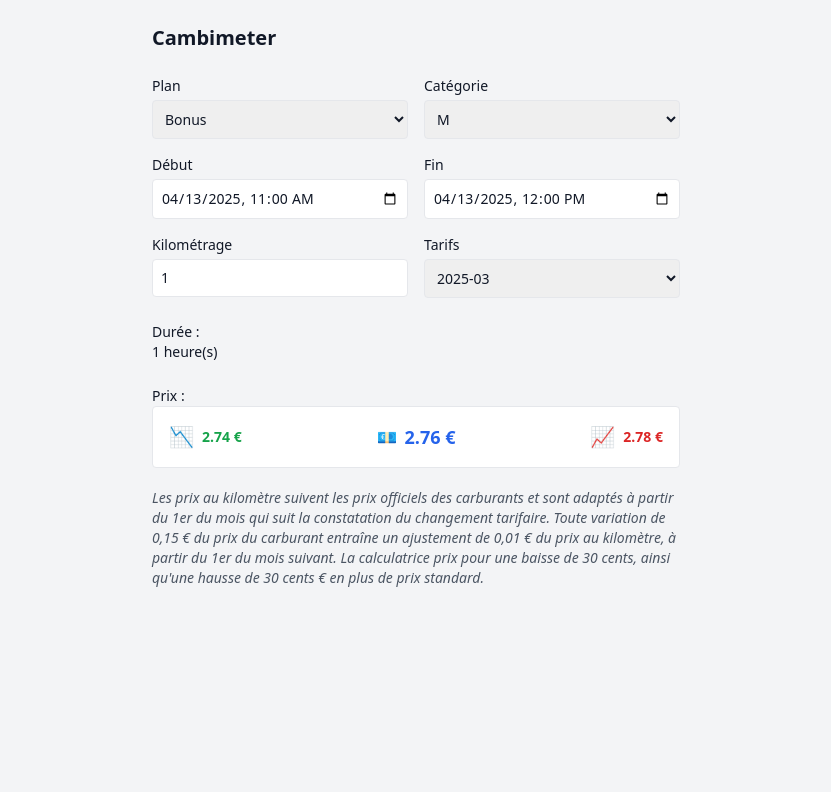
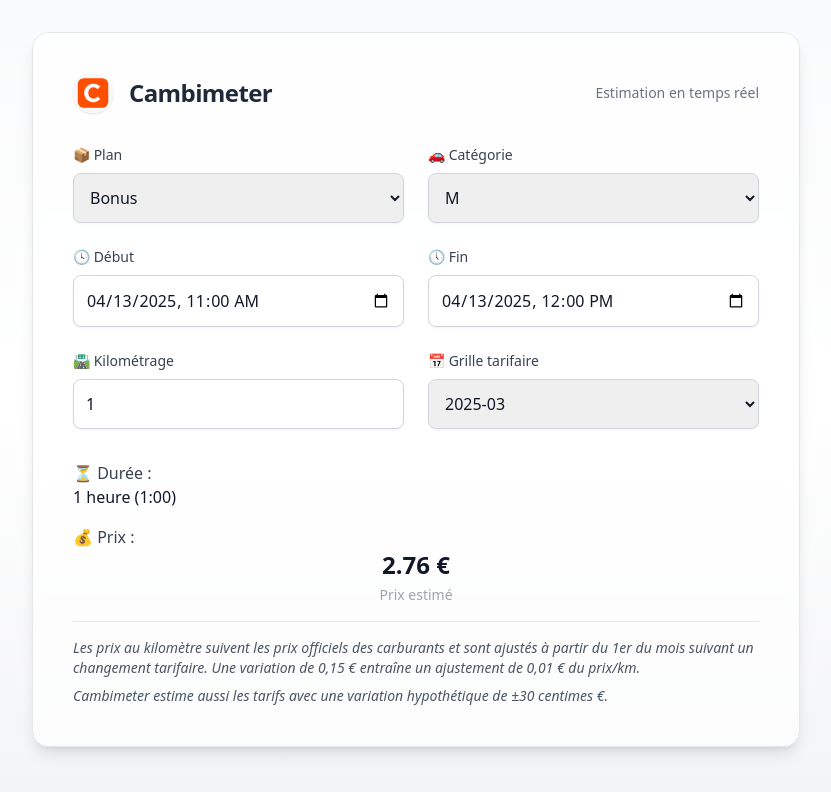
Before and after one commit to gautiermorel/cambimeter, a Vue app: page / in a window 1280 px wide. Shown: the top 792 px of the page, without its empty margins (224-1055 px from the left). Built offline with nearby package versions, Linux system fonts and the light colour scheme.

Commit message:
chore: release 2.1.0

```diff
--- a/package.json
+++ b/package.json
@@ -1,6 +1,6 @@
 {
   "name": "cambio",
-  "version": "2.0.0",
+  "version": "2.1.0",
   "type": "module",
   "scripts": {
     "dev": "vite",
--- a/src/App.vue
+++ b/src/App.vue
@@ -1,11 +1,36 @@
 <template>
-  <div class="max-w-xl mx-auto p-4 sm:p-6 space-y-6 text-base sm:text-sm">
-    <h1 class="text-xl font-bold">Cambimeter</h1>
+  <div
+    class="min-h-screen bg-gradient-to-b from-gray-50 via-white to-gray-100 px-4 py-8"
+  >
+    <div
+      class="max-w-3xl mx-auto bg-white/70 backdrop-blur-sm rounded-2xl shadow-lg border border-gray-200 p-6 sm:p-10 space-y-8"
+    >
+      <!-- Header -->
+      <div class="flex items-center justify-between">
+        <div class="flex items-center gap-4">
+          <img
+            src="/favicon.svg"
+            alt="Cambimeter Logo"
+            class="h-10 w-10 rounded-full shadow"
+          />
+          <h1 class="text-2xl font-extrabold tracking-tight text-gray-800">
+            Cambimeter
+          </h1>
+        </div>
+        <span class="text-sm text-gray-500">Estimation en temps réel</span>
+      </div>
 
-    <div class="grid gap-4 grid-cols-1 sm:grid-cols-2">
+      <!-- Form Grid -->
+      <div class="grid grid-cols-1 sm:grid-cols-2 gap-6">
+        <!-- Plan -->
         <div>
-        <label class="block mb-1 font-medium">Plan</label>
-        <select v-model="plan" class="w-full p-2 border rounded">
+          <label class="block mb-2 text-sm font-medium text-gray-700"
+            >📦 Plan</label
+          >
+          <select
+            v-model="plan"
+            class="w-full p-3 border border-gray-300 rounded-lg shadow-sm focus:outline-none focus:ring-2 focus:ring-blue-500"
+          >
             <option disabled value="">Choisir un plan</option>
             <option value="start">Start</option>
             <option value="bonus">Bonus</option>
@@ -13,9 +38,15 @@
           </select>
         </div>
 
+        <!-- Catégorie -->
         <div>
-        <label class="block mb-1 font-medium">Catégorie</label>
-        <select v-model="category" class="w-full p-2 border rounded">
+          <label class="block mb-2 text-sm font-medium text-gray-700"
+            >🚗 Catégorie</label
+          >
+          <select
+            v-model="category"
+            class="w-full p-3 border border-gray-300 rounded-lg shadow-sm focus:outline-none focus:ring-2 focus:ring-blue-500"
+          >
             <option disabled value="">Choisir une catégorie</option>
             <option value="XS">XS</option>
             <option value="S">S</option>
@@ -25,39 +56,54 @@
           </select>
         </div>
 
+        <!-- Début -->
         <div>
-        <label class="block mb-1 font-medium">Début</label>
+          <label class="block mb-2 text-sm font-medium text-gray-700"
+            >🕓 Début</label
+          >
           <input
             type="datetime-local"
             v-model="startTime"
             @change="handleStartChange"
-          class="w-full p-2 border rounded"
+            class="w-full p-3 border border-gray-300 rounded-lg shadow-sm focus:outline-none focus:ring-2 focus:ring-blue-500"
           />
         </div>
 
+        <!-- Fin -->
         <div>
-        <label class="block mb-1 font-medium">Fin</label>
+          <label class="block mb-2 text-sm font-medium text-gray-700"
+            >🕔 Fin</label
+          >
           <input
             type="datetime-local"
             v-model="endTime"
-          class="w-full p-2 border rounded"
+            class="w-full p-3 border border-gray-300 rounded-lg shadow-sm focus:outline-none focus:ring-2 focus:ring-blue-500"
           />
         </div>
 
+        <!-- Kilométrage -->
         <div>
-        <label class="block mb-1 font-medium">Kilométrage</label>
+          <label class="block mb-2 text-sm font-medium text-gray-700"
+            >🛣️ Kilométrage</label
+          >
           <input
             type="number"
             min="0"
             v-model.number="kms"
-          class="w-full p-2 border rounded"
+            class="w-full p-3 border border-gray-300 rounded-lg shadow-sm focus:outline-none focus:ring-2 focus:ring-blue-500"
           />
         </div>
 
+        <!-- Tarifs -->
         <div>
-        <label class="block mb-1 font-medium">Tarifs</label>
-        <select v-model="rate" class="w-full p-2 border rounded">
-          <option disabled value="">Choisir une grille de tarifs</option>
+          <label class="block mb-2 text-sm font-medium text-gray-700"
+            >📅 Grille tarifaire</label
+          >
+          <select
+            v-model="rate"
+            class="w-full p-3 border border-gray-300 rounded-lg shadow-sm focus:outline-none focus:ring-2 focus:ring-blue-500"
+          >
+            <option disabled value="">Choisir une grille</option>
             <option value="2022-10">2022-10</option>
             <option value="2023-10">2023-10</option>
             <option value="2024-03">2024-03</option>
@@ -66,40 +112,48 @@
         </div>
       </div>
 
-    <div class="mt-4">
-      <div class="font-medium">Durée :</div>
-      <div>{{ durationDisplay }}</div>
+      <!-- Résultats -->
+      <div class="space-y-4">
+        <!-- Durée -->
+        <div>
+          <div class="font-medium text-gray-700">⏳ Durée :</div>
+          <div class="text-gray-900">{{ durationDisplay }}</div>
         </div>
 
-    <div class="mt-2">
-      <div class="font-medium">Prix :</div>
-      <div
-        v-if="price?.avg"
-        class="flex flex-col sm:flex-row sm:items-center sm:justify-between gap-4 p-4 bg-white w-full border rounded"
+        <!-- Prix -->
+        <div>
+          <div class="font-medium text-gray-700">💰 Prix :</div>
+
+          <div v-if="price?.avg" class="cursor-pointer text-center space-y-1">
+            <div class="text-2xl font-bold relative group">
+              {{ price?.avg }} €
+              <span
+                v-if="price"
+                class="absolute -top-1 -right-1 text-xs text-gray-500 opacity-0 group-hover:opacity-100 transition-opacity"
               >
-        <div class="flex items-center gap-2 text-green-600 font-semibold">
-          <span class="text-xl">📉</span>
-          <span>{{ price?.min?.toFixed(2) }} €</span>
+                (min {{ price.min }} € — max {{ price.max }} €)
+              </span>
             </div>
-        <div class="flex items-center gap-2 text-blue-600 font-bold text-lg">
-          <span class="text-base">💶</span>
-          <span>{{ price?.avg?.toFixed(2) }} €</span>
+            <div class="text-sm text-gray-400">Prix estimé</div>
           </div>
-        <div class="flex items-center gap-2 text-red-600 font-semibold">
-          <span class="text-xl">📈</span>
-          <span>{{ price?.max?.toFixed(2) }} €</span>
+
+          <div v-else class="text-gray-500 italic">
+            Pas assez d'info pour calculer.
           </div>
         </div>
 
-      <div v-else class="text-gray-500">Pas assez d'info</div>
-
-      <div class="pt-5 text-sm italic text-gray-600">
-        Les prix au kilomètre suivent les prix officiels des carburants et sont
-        adaptés à partir du 1er du mois qui suit la constatation du changement
-        tarifaire. Toute variation de 0,15 € du prix du carburant entraîne un
-        ajustement de 0,01 € du prix au kilomètre, à partir du 1er du mois
-        suivant. La calculatrice prix pour une baisse de 30 cents, ainsi qu'une
-        hausse de 30 cents € en plus de prix standard.
+        <div class="pt-4 text-sm text-gray-600 border-t border-gray-200">
+          <p class="italic">
+            Les prix au kilomètre suivent les prix officiels des carburants et
+            sont ajustés à partir du 1er du mois suivant un changement
+            tarifaire. Une variation de 0,15 € entraîne un ajustement de 0,01 €
+            du prix/km.
+          </p>
+          <p class="mt-2 italic">
+            Cambimeter estime aussi les tarifs avec une variation hypothétique
+            de ±30 centimes €.
+          </p>
+        </div>
       </div>
     </div>
   </div>
@@ -637,6 +691,14 @@
   }
 }
 
+function formatUnit(value, singular, plural) {
+  const rounded = Math.floor(value);
+  if (!rounded) return null;
+  const label = rounded === 1 ? singular : (plural || singular + "s");
+  return `${rounded} ${label}`;
+}
+
+
 const durationMinutes = computed(() => {
   if (!startTime.value || !endTime.value) return 0;
   const start = DateTime.fromISO(startTime.value);
@@ -647,18 +709,31 @@
 const durationDisplay = computed(() => {
   const start = DateTime.fromISO(startTime.value);
   const end = DateTime.fromISO(endTime.value);
-  if (!start.isValid || !end.isValid) return "—";
+  if (!start.isValid || !end.isValid || end <= start) return "—";
 
-  const diff = end
-    .diff(start, ["weeks", "days", "hours", "minutes"])
-    .toObject();
+  const diff = end.diff(start, ["weeks", "days", "hours", "minutes"]).toObject();
   const parts = [];
-  if (diff.weeks) parts.push(`${Math.floor(diff.weeks)} semaine(s)`);
-  if (diff.days) parts.push(`${Math.floor(diff.days)} jour(s)`);
-  if (diff.hours) parts.push(`${Math.floor(diff.hours)} heure(s)`);
-  if (diff.minutes) parts.push(`${Math.floor(diff.minutes)} minute(s)`);
 
-  return parts.length ? parts.join(" ") : "—";
+  const w = formatUnit(diff.weeks ?? 0, "semaine");
+  const d = formatUnit(diff.days ?? 0, "jour");
+  const h = formatUnit(diff.hours ?? 0, "heure");
+  const m = formatUnit(diff.minutes ?? 0, "minute");
+
+  if (w) parts.push(w);
+  if (d) parts.push(d);
+  if (h) parts.push(h);
+  if (m) parts.push(m);
+
+  const totalMinutes = end.diff(start, "minutes").as("minutes");
+  const totalHours = Math.floor(totalMinutes / 60);
+  const minutes = Math.round(totalMinutes % 60);
+  const pad = (n) => n.toString().padStart(2, "0");
+
+  const totalFormatted = `${totalHours}:${pad(minutes)}`;
+
+  return parts.length
+    ? `${parts.join(", ")} (${totalFormatted})`
+    : `${totalFormatted}`;
 });
 
 const price = computed(() => {
```
Lines whose indentation alone changed are shown as unchanged.
